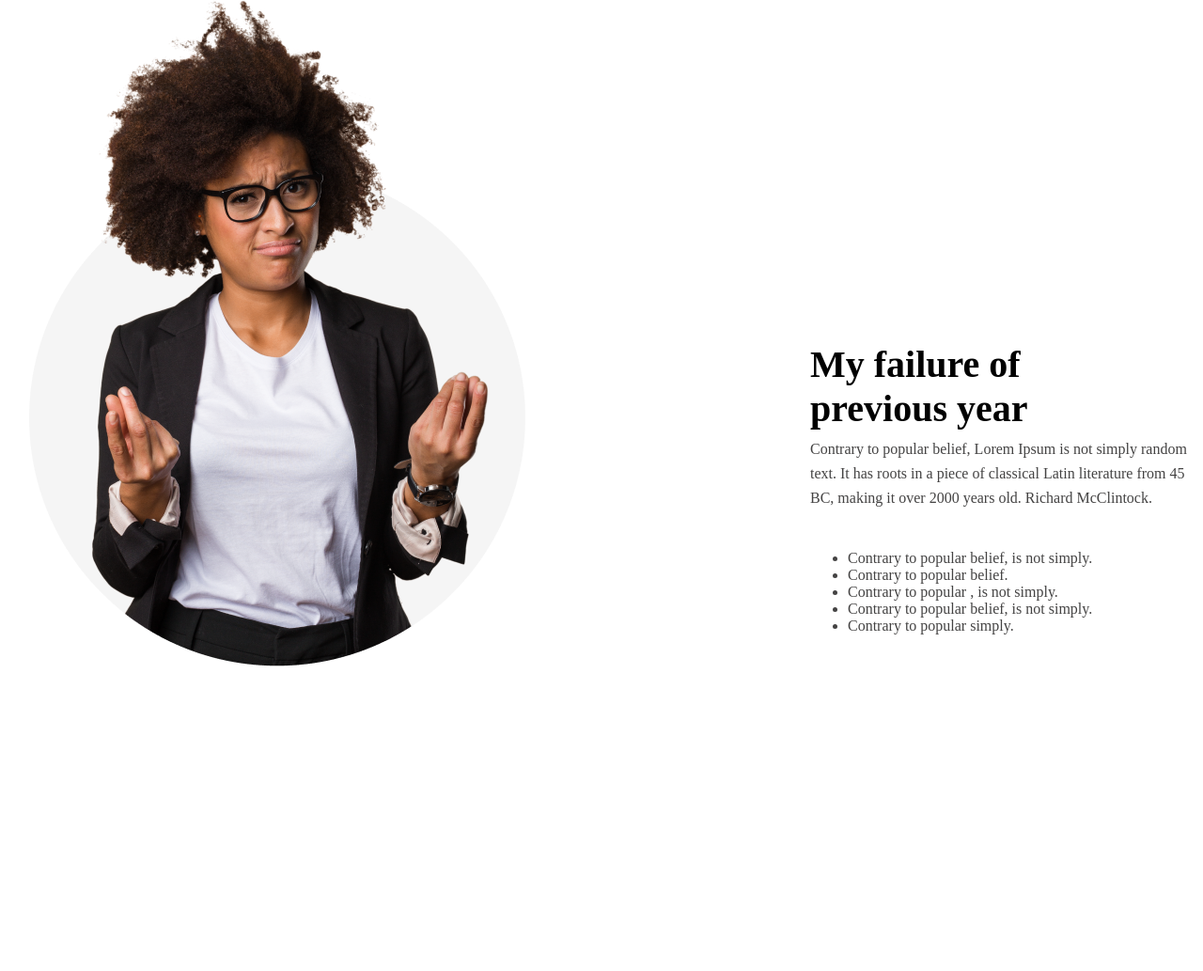
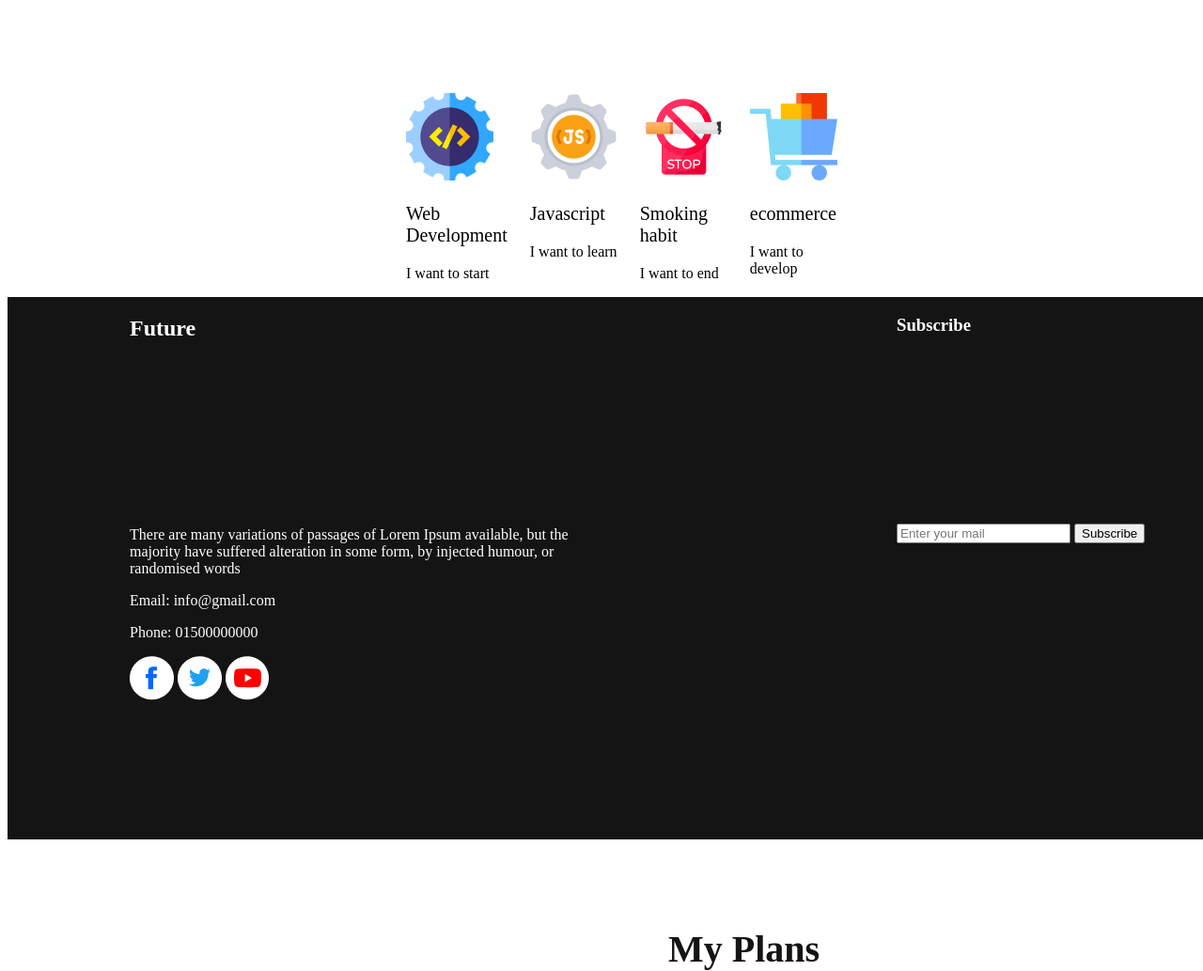
Before and after one commit to Jannatulema/Assignment_1, a plain HTML site: page index.html in a window 1280 px wide. Shown: the part 847-1880 px from the top of the page at 94% size. Before the commit the page ends 1594 px from the top, so only its background shows below. Drawn offline with Linux system fonts and the light colour scheme.

Commit message:
my first git commit

```diff
--- a/index.html
+++ b/index.html
@@ -19,21 +19,57 @@
 
     </header>
     <main>
-       <section class=" my-failure">
-           <h2 class="section-title">My failure of previous year</h2>
-           <p class="section-description">Contrary to popular belief, Lorem Ipsum is not simply random text. It has roots in a piece of classical Latin literature from 45 BC, making it over 2000 years old. Richard McClintock.<ul class="list">
-            <li>Contrary to popular belief, is not simply.</li>
-            <li>Contrary to popular belief.</li>
-            <li>Contrary to popular , is not simply.</li>
-            <li>Contrary to popular belief, is not simply.</li>
-            <li>Contrary to popular simply.</li>
-           </ul>
-            </p>
-            <img src="/images/person.png">
+
+        <section class="plan">
+            <h3 class="plans-title" >My Plans</h3>
+            <div class="skills-container">
+                <div class="skill">
+                    <img src="/images/icons/web.png">
+                    <p class="skill-title">Web Development</p>
+                    <p class="skill-description">I want to start</p>
+                </div>
+                <div class="skill">
+                    <img src="/images/icons/js.png">
+                    <p class="skill-title">Javascript</p>
+                    <p class="skill-description">I want to learn</p>
+                </div>
+                <div class="skill">
+                    <img src="/images/icons/smoke.png">
+                    <p class="skill-title">Smoking habit</p>
+                    <p class="skill-description">I want to end</p>
+                </div>
+                <div class="skill">
+                    <img src="/images/icons/ecom.png">
+                    <p class="skill-title">ecommerce</p>
+                    <p class="skill-description">I want to develop</p>
+                </div>
+            </div>
+
+
         </section>
+
     </main>
     <footer>
+        <section class="last">
+            <div class="design">
+                <h2 class="last-title">Future</h2>
+                <p class="lastp">There are many variations of passages of Lorem Ipsum available, but the majority have suffered alteration in some form, by injected humour, or randomised words</p>
+                <p class="lastp">Email: info@gmail.com</p>
+                <p class="lastp">Phone: 01500000000</p>
+                <img src="/images/icons/fb.png" alt="">
+                <img src="/images/icons/twitter.png" alt="">
+                <img src="/images/icons/youtube.png" alt="">
 
+            </div>
+            <div>
+                <h3 class="last-title">Subscribe</h3>
+                <form class="mail">
+                    <input type="email" name="" id="" placeholder="Enter your mail">
+                    <button>Subscribe</button>
+                </form>
+            </div>
+
+        </section>
     </footer>
 </body>
 </html>
--- a/styles/newyear.css
+++ b/styles/newyear.css
@@ -37,8 +37,9 @@ text-align: right;
 
 }
 
-.my-failure{
-
+main{
+    max-width: 416px;
+    margin: 0 auto;
 }
 .section-title{
 
@@ -77,3 +78,70 @@ left: 862px;
 top: 1416px;
 color: #444343;
 }
+.image{
+    position: absolute;
+width: 569px;
+height: 723.3px;
+left: 206px;
+top: 943px;
+}
+.plans-title{
+    position: absolute;
+width: 179px;
+height: 47px;
+left: 711px;
+top: 1793.3px;
+
+font-family: 'Work Sans';
+font-style: normal;
+font-weight: 700;
+font-size: 40px;
+line-height: 47px;
+color: #151414;
+}
+.plan{
+
+    margin-top: 130px;
+    align-items: flex-end;
+
+}
+
+.skills-container{
+ display: flex;
+ gap: 24px;
+
+}
+
+.skill-title{
+    font-weight: 700px;
+    font-size: 20px;
+}
+.last{
+    display: flex;
+    gap: 331px;
+    width: 1600px;
+    height: 577px;
+    background: #151414;
+}
+.design{
+    width: 485px;
+    height: 317px;
+    left: 230px;
+    top: 2782.26px;
+    padding-left: 130px ;
+}
+.mail{
+ color: #151414;
+}
+
+.lastp{
+
+    color: #FFFFFF;
+}
+.last-title{
+    color: #FFFFFF;
+    width: 325px;
+height: 204px;
+left: 1046px;
+top: 2782.26px;
+}
```
